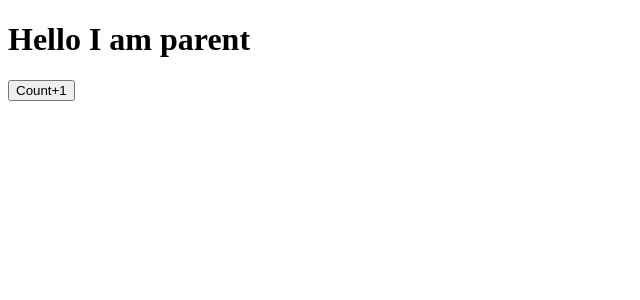
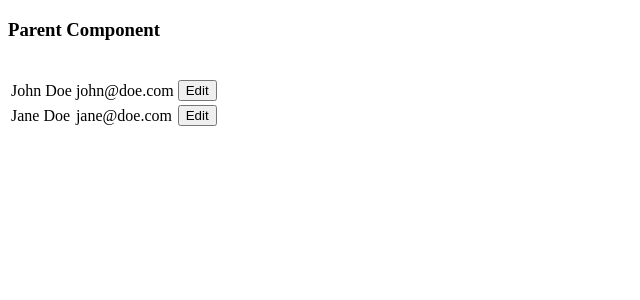
Before and after one commit to deeppatel23/LearnAngular, an Angular app: page / in a window 1280 px wide. Shown: the top 300 px of the page, without its empty margins (0-640 px from the left). Built offline with nearby package versions, Linux system fonts and the light colour scheme.

Commit message:
example of input, output and event emmiter

```diff
--- a/src/app/app.module.ts
+++ b/src/app/app.module.ts
@@ -5,6 +5,7 @@ import { AppRoutingModule } from './app-routing.module';
 import { AppComponent } from './app.component';
 import { ParentComponentComponent } from './parent-component/parent-component.component';
 import { ChildComponentComponent } from './child-component/child-component.component';
+import { FormsModule } from '@angular/forms';
 
 @NgModule({
   declarations: [
@@ -14,7 +15,8 @@ import { ChildComponentComponent } from './child-component/child-component.compo
   ],
   imports: [
     BrowserModule,
-    AppRoutingModule
+    AppRoutingModule,
+    FormsModule
   ],
   providers: [],
   bootstrap: [AppComponent]
--- a/src/app/child-component/child-component.component.ts
+++ b/src/app/child-component/child-component.component.ts
@@ -4,15 +4,25 @@ import { Component, EventEmitter, Input, OnInit, Output } from '@angular/core';
   selector: 'app-child-component',
   styleUrls: ['./child-component.component.css'],
   template: `
-            <button (click)="valueChanged()">Count+1</button>
-            `
+    <h3 *ngIf="selectedUser">Edit User</h3>
+    <form *ngIf="selectedUser">
+      <div>
+        <label>Name:</label>
+        <input type="text" [(ngModel)]="selectedUser.name" name="name">
+      </div>
+      <div>
+        <label>Email:</label>
+        <input type="email" [(ngModel)]="selectedUser.email" name="email">
+      </div>
+      <button (click)="update()">Update</button>
+    </form>
+  `
 })
 export class ChildComponentComponent {
+  @Input() selectedUser:any;
+  @Output() updateUser = new EventEmitter<any>();
 
-  @Output() valueChange = new EventEmitter();
-  counter: number = 0;
-  valueChanged() {
-    this.counter = this.counter + 1;
-    this.valueChange.emit(this.counter);
+  update() {
+    this.updateUser.emit(this.selectedUser);
   }
 }
--- a/src/app/parent-component/parent-component.component.ts
+++ b/src/app/parent-component/parent-component.component.ts
@@ -4,17 +4,32 @@ import { Component, OnInit } from '@angular/core';
   selector: 'app-parent-component',
   styleUrls: ['./parent-component.component.css'],
   template: `
-            <h1>Hello {{message}}</h1>
-            <app-child-component (valueChange)="displayCounter($event)"> </app-child-component>
-            `
+  <h3>Parent Component</h3>
+  <app-child-component [selectedUser]="selectedUser" (updateUser)="updateUser($event)"></app-child-component>
+  <br>
+  <table>
+    <tr *ngFor="let user of users">
+      <td>{{user.name}}</td>
+      <td>{{user.email}}</td>
+      <td><button (click)="editUser(user)">Edit</button></td>
+    </tr>
+  </table>
+`
 })
-export class ParentComponentComponent implements OnInit{
-  ngOnInit() {
+export class ParentComponentComponent {
+  users = [
+    { name: 'John Doe', email: 'john@doe.com' },
+    { name: 'Jane Doe', email: 'jane@doe.com' }
+  ];
+  selectedUser:any;
 
+  editUser(user:any) {
+    this.selectedUser = user;
   }
 
-  message: string = "I am parent";
-  displayCounter(count: number) {
-    console.log(count);
+  updateUser(user:any) {
+    this.selectedUser = null;
+    let index = this.users.findIndex(u => u.email === user.email);
+    this.users[index] = user;
   }
 }
```
Also changed, not shown: screenshots/3.4.png (added).
